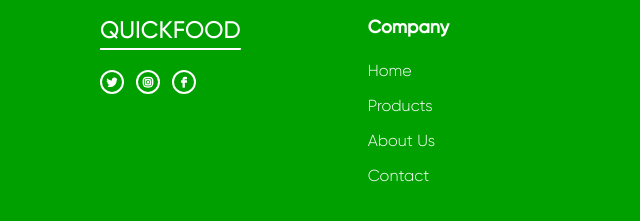
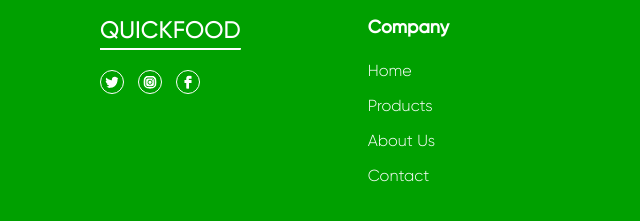
Before and after one commit to guimanso/quickfood-landpage, a plain HTML site: page index.html in a window 1280 px wide. Shown: the part 3867-4088 px from the top of the page, 0-640 px from the left. Drawn offline with Linux system fonts and the light colour scheme; files whose address does not match are found by name.

Commit message:
style: border radius footer icon links

```diff
--- a/src/styles/styles.css
+++ b/src/styles/styles.css
@@ -447,11 +447,11 @@ footer {
 
 .icon-social{
     display: flex;
-    gap: 16px;
+    gap: 18px;
 }
 
 .icon-social img {
-    border: solid var(--color-neutral-white) 2px ;
+    border: solid var(--color-neutral-white) 1.5px ;
     border-radius: 100%;
     padding: 4px;
     width: 24px;
```
